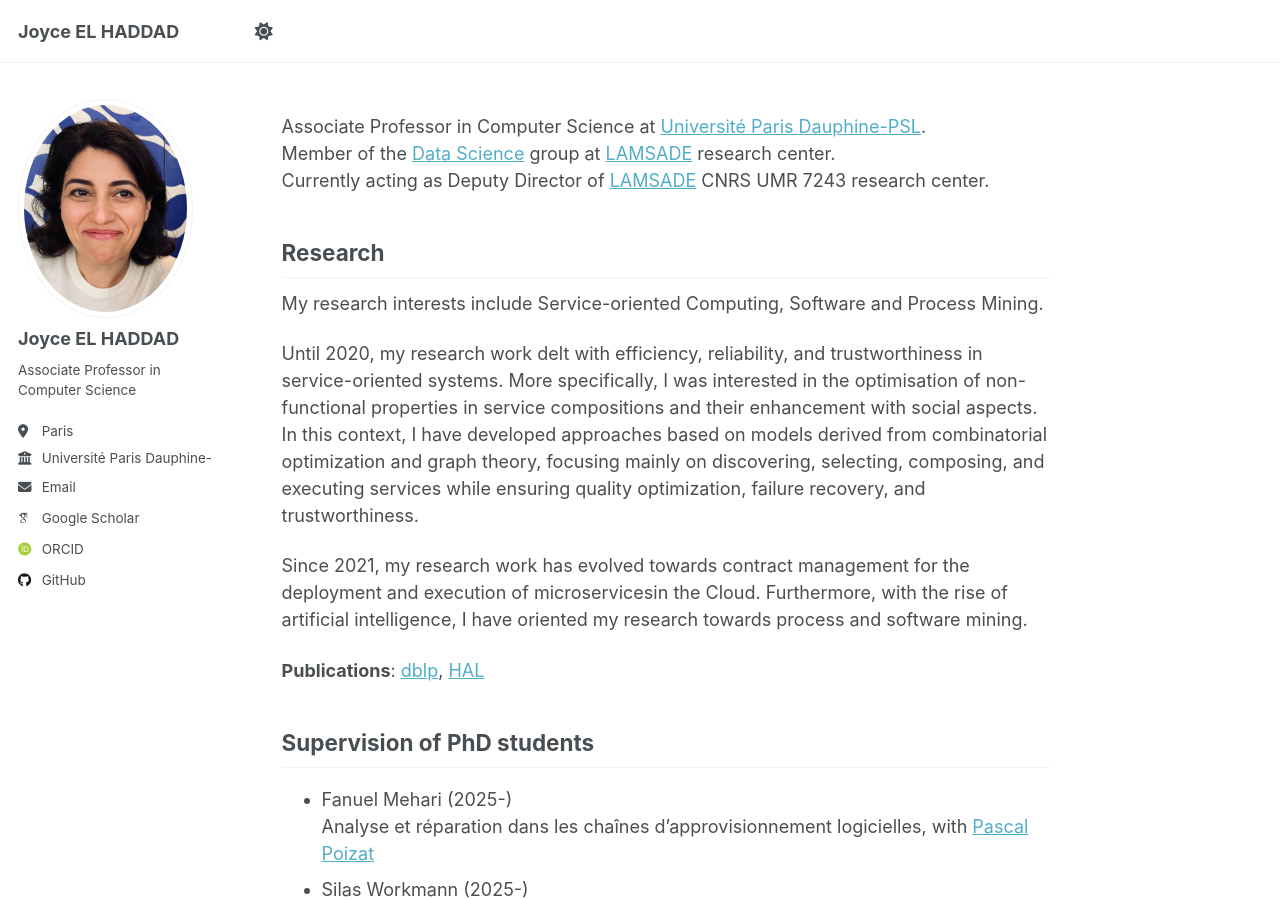
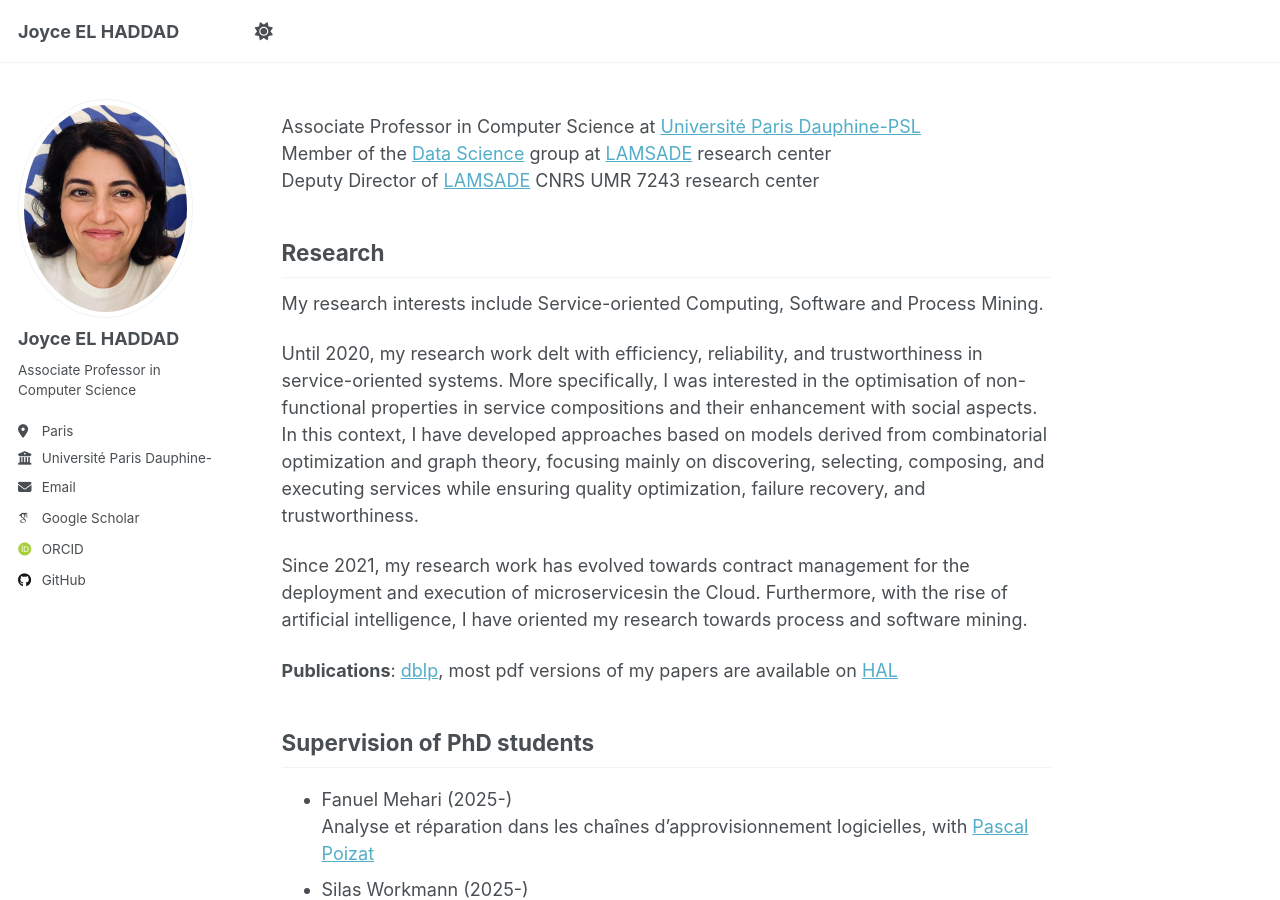
Before and after one commit to joyceelhaddad/joyceelhaddad.github.io, a Jekyll site: the page built from _pages/about.md, in a window 1280 px wide and 900 px high. Built offline with Jekyll 4.4.1, drawn with Linux system fonts in a browser that asks for light colours; some web fonts are replaced; a script that is not in the unit is left out.

Commit message:
Update about.md

```diff
--- a/_pages/about.md
+++ b/_pages/about.md
@@ -7,9 +7,9 @@ redirect_from:
   - /about.html
 ---
 
-Associate Professor in Computer Science at [Université Paris Dauphine-PSL](https://dauphine.psl.eu/). <br>
-Member of the [Data Science](https://www.lamsade.dauphine.fr/en/research/groups/data-science.html) group at [LAMSADE](https://www.lamsade.dauphine.fr/) research center.<br>
-Currently acting as Deputy Director of [LAMSADE](https://www.lamsade.dauphine.fr/en/about-us/composition.html) CNRS UMR 7243 research center.
+Associate Professor in Computer Science at [Université Paris Dauphine-PSL](https://dauphine.psl.eu/) <br>
+Member of the [Data Science](https://www.lamsade.dauphine.fr/en/research/groups/data-science.html) group at [LAMSADE](https://www.lamsade.dauphine.fr/) research center<br>
+Deputy Director of [LAMSADE](https://www.lamsade.dauphine.fr/en/about-us/composition.html) CNRS UMR 7243 research center
 
 Research
 ------
@@ -20,7 +20,7 @@ Until 2020, my research work delt with efficiency, reliability, and trustworthin
 
 Since 2021, my research work has evolved towards contract management for the deployment and execution of microservicesin the Cloud. Furthermore, with the rise of artificial intelligence, I have oriented my research towards process and software mining.
 
-**Publications**: [dblp](https://dblp.org/pid/91/6045.html), [HAL](https://hal.science/search/index?q=joyce+el+haddad)
+**Publications**: [dblp](https://dblp.org/pid/91/6045.html), most pdf versions of my papers are available on [HAL](https://hal.science/search/index?q=joyce+el+haddad)
 
 
 Supervision of PhD students
```
